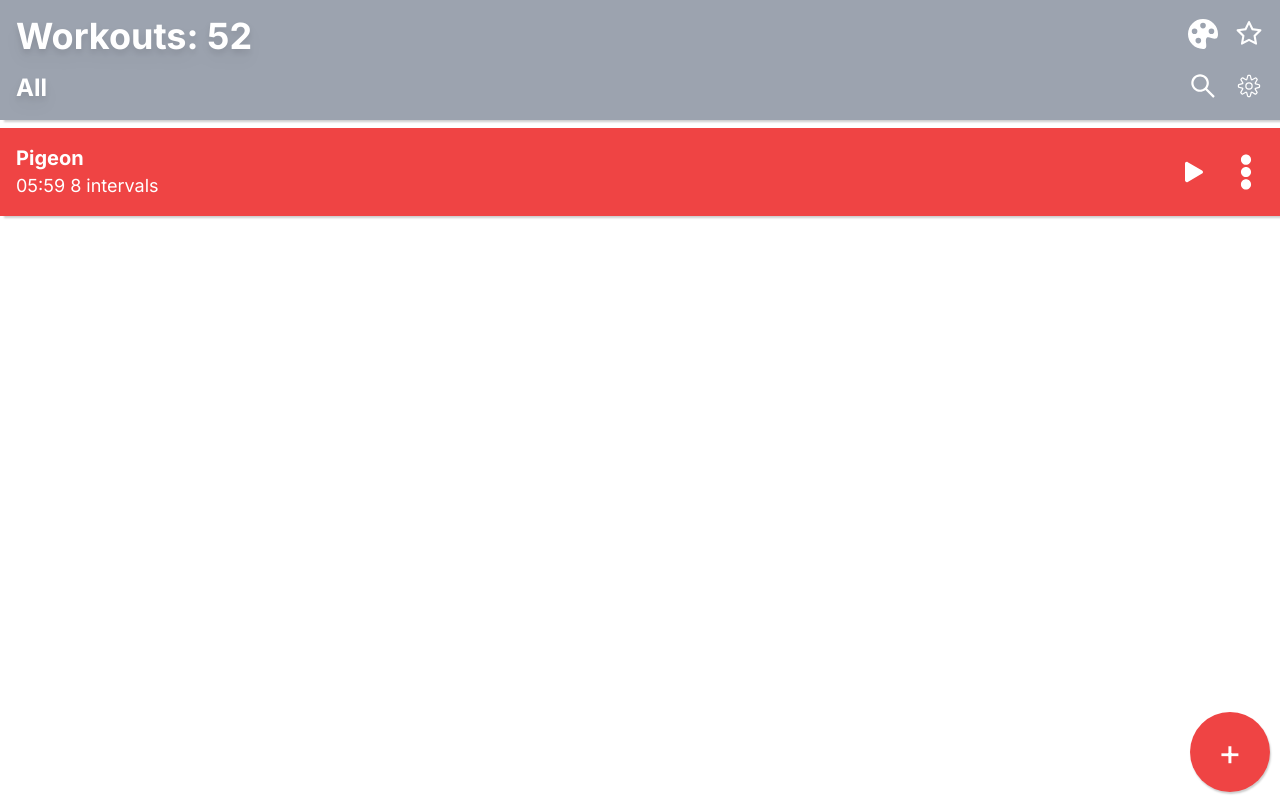
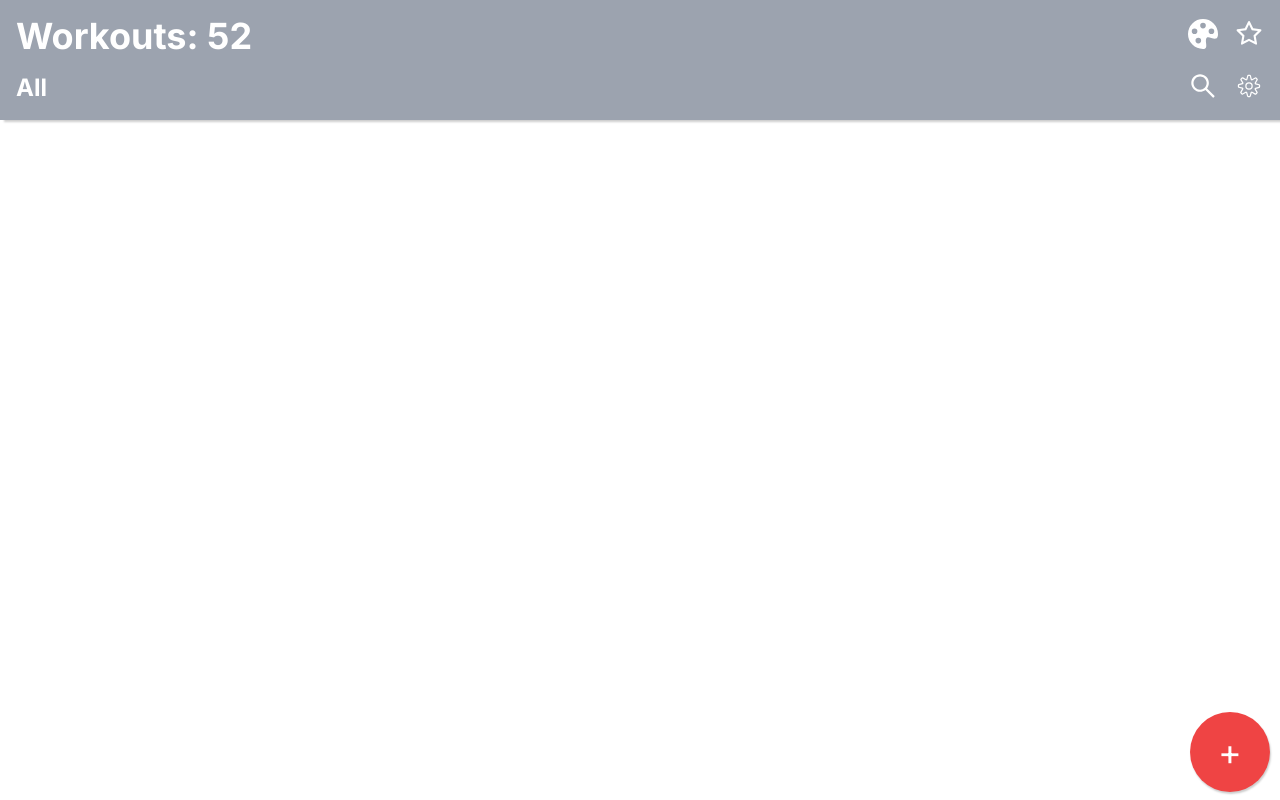
Before and after one commit to Lewisjohnward/tabata-timer, a Next.js app: page / in a window 1280 px wide. Built offline with nearby package versions, Linux system fonts and the light colour scheme.

Commit message:
able to add workout from created workouts

```diff
--- a/package.json
+++ b/package.json
@@ -19,7 +19,8 @@
     "react-dom": "18.2.0",
     "react-icons": "^4.10.1",
     "tailwindcss": "3.3.3",
-    "typescript": "5.1.6"
+    "typescript": "5.1.6",
+    "uuidv4": "^6.2.13"
   },
   "devDependencies": {
     "@types/react-dom": "^18.2.7",
--- a/src/app/components/header.tsx
+++ b/src/app/components/header.tsx
@@ -13,8 +13,8 @@ const Header = () => {
   return (
     <div className="flex justify-between gap-4 bg-gray-400 p-4 text-white font-bold shadow-[4px_2px_2px_0px_rgba(0,0,0,0.2)]">
       <div className="space-y-4">
-        <h1 className="text-4xl drop-shadow-lg">Workouts: 52</h1>
-        <h2 className="text-2xl drop-shadow-lg">All</h2>
+        <h1 className="text-4xl">Workouts: 52</h1>
+        <h2 className="text-2xl">All</h2>
       </div>
       <div className="grid grid-cols-2 gap-4 text-3xl">
         {IconArr.map((d) => (
--- /dev/null
+++ b/src/app/helpers/calculateTotalTime.tsx
@@ -0,0 +1,19 @@
+type Workout = {
+  prepare?: number;
+  work?: number;
+  rest?: number;
+  cooldown?: number;
+}[];
+
+const calculateTotalTime = (arr: Workout) => {
+  let total = 0;
+  arr.forEach((d) => {
+    const key = Object.keys(d)[0];
+    const val = d[key as keyof typeof d];
+    if (val != undefined) total += val;
+  });
+
+  return total;
+};
+
+export default calculateTotalTime;
--- /dev/null
+++ b/src/app/helpers/generateArray.tsx
@@ -0,0 +1,23 @@
+const generateArray = (
+  prepare: number,
+  work: number,
+  rest: number,
+  cycles: number,
+  sets: number,
+  restBetweenSets: number,
+  cooldown: number
+) => {
+  const arr = [];
+  if (prepare != 0) arr.push({ prepare });
+  for (let set = 1; set <= sets; set++) {
+    for (let cycle = 1; cycle <= cycles; cycle++) {
+      arr.push({ work });
+      if (cycle == cycles && set == sets && rest != 0) arr.push({ rest });
+      if (restBetweenSets && set != sets) arr.push({ restBetweenSets });
+    }
+  }
+  if (cooldown != 0) arr.push({ cooldown });
+  return arr;
+};
+
+export default generateArray;
--- a/src/app/hooks/useWorkout.tsx
+++ b/src/app/hooks/useWorkout.tsx
@@ -3,6 +3,8 @@ import { useEffect, useState } from "react";
 import generateSummary from "../helpers/generateSummary";
 import calculateIntervals from "../helpers/calculateIntervals";
 import { SummaryType } from "../components/types";
+import calculateTotalTime from "../helpers/calculateTotalTime";
+import generateArray from "../helpers/generateArray";
 
 const useCreateWorkout = () => {
   const [title, setTitle] = useState("Bicep curls");
@@ -13,18 +15,21 @@ const useCreateWorkout = () => {
   const [sets, setSets] = useState(1);
   const [restBetweenSets, setRestBetweenSets] = useState(0);
   const [cooldown, setCooldown] = useState(0);
-  //const [totalTime, setTotalTime] = useState(0)
+  const [totalTime, setTotalTime] = useState<number>();
   const [intervals, setIntervals] = useState(0);
   const [summary, setSummary] = useState<SummaryType[]>([]);
 
   useEffect(() => {
-    const totalIntervals = calculateIntervals(
+    const arr = generateArray(
       prepare,
+      work,
       rest,
-      cooldown,
       cycles,
-      sets
+      sets,
+      restBetweenSets,
+      cooldown
     );
+    setIntervals(calculateIntervals(arr));
     setSummary(
       generateSummary(
         prepare,
@@ -36,17 +41,12 @@ const useCreateWorkout = () => {
         cooldown
       )
     );
-
-    setIntervals(totalIntervals);
-  }, [prepare, work, rest, cycles, sets, rest, cooldown]);
+    setTotalTime(calculateTotalTime(arr));
+  }, [prepare, work, rest, cycles, sets, rest, cooldown, restBetweenSets]);
 
   useEffect(() => {
     console.log(summary);
   }, [summary]);
-
-  const generateArray = () => {
-    console.log(summary);
-  };
 
   return {
     title,
@@ -66,7 +66,8 @@ const useCreateWorkout = () => {
     cooldown,
     setCooldown,
     intervals,
-    generateArray,
+    totalTime,
+    summary,
   };
 };
 
--- a/src/app/page.tsx
+++ b/src/app/page.tsx
@@ -1,20 +1,27 @@
 "use client";
 import { useState } from "react";
+import ActiveWorkout from "./pages/activeWorkout";
 import AddWorkout from "./pages/addWorkout";
 import Home from "./pages/home";
-import Workout from "./pages/workout";
+import { Workout } from "./types/Workout";
 
 export default function Page() {
   const [view, setView] = useState("home");
+  const [workouts, setWorkouts] = useState<never | Workout[]>([]);
+  const [activeWorkout, setActiveWorkout] = useState<Workout>();
 
   return (
     <main className="relative min-h-full">
       {view == "home" ? (
-        <Home setView={setView} />
+        <Home
+          setView={setView}
+          workouts={workouts}
+          setActiveWorkout={setActiveWorkout}
+        />
       ) : view == "addworkout" ? (
-        <AddWorkout setView={setView} />
+        <AddWorkout setView={setView} setWorkouts={setWorkouts} />
       ) : view == "workout" ? (
-        <Workout setView={setView} />
+        <ActiveWorkout setView={setView} activeWorkout={activeWorkout} />
       ) : null}
     </main>
   );
--- a/src/app/pages/workout.tsx
+++ b/src/app/pages/activeWorkout.tsx
@@ -1,35 +1,15 @@
 "use client";
 import clsx from "clsx";
-import { useEffect, useState } from "react";
+import { SetStateAction, useEffect, useState } from "react";
 import { AiFillLock, AiFillUnlock } from "react-icons/ai";
 import { BsFillPlayFill, BsFillPauseFill } from "react-icons/bs";
-import { HomeProps } from "../components/types";
+import generateArray from "../helpers/generateArray";
+import { Workout } from "../types/Workout";
 
-type Workout = {
-  prepare?: number;
-  work?: number;
-  rest?: number;
-  cooldown?: number;
-}[];
-
-const workout: Workout = [
-  { prepare: 10 },
-  { work: 25 },
-  { rest: 60 },
-  { work: 60 },
-  { rest: 25 },
-  { work: 60 },
-  { rest: 25 },
-  { work: 60 },
-  { rest: 25 },
-  { work: 60 },
-  { rest: 25 },
-  { work: 60 },
-  { rest: 25 },
-  { work: 60 },
-  { rest: 25 },
-  { cooldown: 5 },
-];
+type Props = {
+  setView: React.Dispatch<SetStateAction<string>>;
+  activeWorkout: Workout;
+};
 
 const getIntervalDetails = (interval: {
   prepare?: number;
@@ -41,12 +21,23 @@ const getIntervalDetails = (interval: {
   return { time: interval[key as keyof typeof interval], intervalType: key };
 };
 
-const Workout = ({ setView }: HomeProps) => {
+const ActiveWorkout = ({ setView, activeWorkout }: Props) => {
+  console.log(activeWorkout);
+  const intervalArray = generateArray(
+    activeWorkout.prepare,
+    activeWorkout.work,
+    activeWorkout.rest,
+    activeWorkout.cycles,
+    activeWorkout.sets,
+    activeWorkout.restBetweenSets,
+    activeWorkout.cooldown
+  );
+
   const [locked, setLocked] = useState(false);
   const [running, setRunning] = useState(false);
   const [intervalPosition, setIntervalPosition] = useState(0);
   const [currentInterval, setCurrentInterval] = useState(
-    getIntervalDetails(workout[intervalPosition])
+    getIntervalDetails(intervalArray[intervalPosition])
   );
 
   const stopTimer = () => {
@@ -60,18 +51,18 @@ const Workout = ({ setView }: HomeProps) => {
     if (time != 0) {
       return setCurrentInterval({ intervalType, time });
     }
-    if (intervalPosition + 1 == workout.length) {
+    if (intervalPosition + 1 == intervalArray.length) {
       setCurrentInterval({ intervalType, time });
       return stopTimer();
     } else {
       let newPosition = intervalPosition + 1;
-      setCurrentInterval(getIntervalDetails(workout[newPosition]));
+      setCurrentInterval(getIntervalDetails(intervalArray[newPosition]));
       setIntervalPosition(newPosition);
     }
   };
 
   const handleChangeInterval = (position: number) => {
-    setCurrentInterval(getIntervalDetails(workout[position]));
+    setCurrentInterval(getIntervalDetails(intervalArray[position]));
     setIntervalPosition(position);
   };
 
@@ -113,7 +104,7 @@ const Workout = ({ setView }: HomeProps) => {
       </div>
 
       <div className="h-[280px] md:h-[400px] overflow-scroll">
-        {workout.map((d, i) => {
+        {intervalArray.map((d, i) => {
           const { intervalType, time } = getIntervalDetails(d);
           return (
             <div
@@ -143,4 +134,4 @@ const Workout = ({ setView }: HomeProps) => {
   );
 };
 
-export default Workout;
+export default ActiveWorkout;
--- a/src/app/pages/addWorkout.tsx
+++ b/src/app/pages/addWorkout.tsx
@@ -1,5 +1,5 @@
 "use client";
-import { useState } from "react";
+import { SetStateAction, useState } from "react";
 import { AiOutlineClose, AiFillEye } from "react-icons/ai";
 import {
   BsFillPaletteFill,
@@ -12,12 +12,18 @@ import { GiWeightLiftingUp, GiSofa } from "react-icons/gi";
 import { RxSpaceBetweenHorizontally } from "react-icons/rx";
 import { MdTitle } from "react-icons/md";
 import { TiTick } from "react-icons/ti";
-import { HomeProps } from "../components/types";
 import Input, { TextInput } from "../components/input";
 import Modal from "../components/modal";
 import useCreateWorkout from "../hooks/useWorkout";
+import { v4 as uuidv4 } from "uuid";
+import { Workout } from "../types/Workout";
 
-const AddWorkout = ({ setView }: HomeProps) => {
+type Props = {
+  setView: React.Dispatch<SetStateAction<string>>;
+  setWorkouts: React.Dispatch<SetStateAction<Workout[]>>;
+};
+
+const AddWorkout = ({ setView, setWorkouts }: Props) => {
   const {
     title,
     setTitle,
@@ -36,11 +42,28 @@ const AddWorkout = ({ setView }: HomeProps) => {
     cooldown,
     setCooldown,
     intervals,
+    totalTime,
   } = useCreateWorkout();
+
   const [summaryVisible, setSummaryVisible] = useState(false);
   const [paletteVisible, setPaletteVisible] = useState(false);
+
   const handleCreateWorkout = () => {
-    /* Need to add logic to add workout to global state */
+    const workoutObj = {
+      id: uuidv4(),
+      title,
+      color: "#f58142",
+      totalTime: totalTime == undefined ? 0 : totalTime,
+      intervals,
+      prepare,
+      work,
+      rest,
+      cycles,
+      sets,
+      restBetweenSets,
+      cooldown,
+    };
+    setWorkouts((prev) => [...prev, workoutObj]);
     setView("home");
   };
 
@@ -74,7 +97,7 @@ const AddWorkout = ({ setView }: HomeProps) => {
               </div>
             </div>
             <p className="text-center text-2xl">
-              {`3:0. ${intervals} intervals`}
+              {`${totalTime}. ${intervals} intervals`}
             </p>
           </div>
         </div>
--- a/src/app/pages/home.tsx
+++ b/src/app/pages/home.tsx
@@ -1,16 +1,29 @@
+import { SetStateAction } from "react";
 import { BsFillPlayFill } from "react-icons/bs";
 import { FaEllipsisV } from "react-icons/fa";
-import { HomeProps } from "../components/types";
 import AddIcon from "../components/addIcon";
 import Header from "../components/header";
-import { SetStateAction } from "react";
+import { Workout as WorkoutType } from "../types/Workout";
 
-const Home = ({ setView }: HomeProps) => {
+type HomeProps = {
+  setView: React.Dispatch<SetStateAction<string>>;
+  setActiveWorkout: React.Dispatch<SetStateAction<WorkoutType | undefined>>;
+  workouts: WorkoutType[];
+};
+
+const Home = ({ setView, workouts, setActiveWorkout }: HomeProps) => {
   return (
     <>
       <Header />
       <div className="py-2 space-y-2">
-        <Workout setView={setView} />
+        {workouts.map((workout) => (
+          <Workout
+            key={workout.id}
+            setView={setView}
+            workout={workout}
+            setActiveWorkout={setActiveWorkout}
+          />
+        ))}
       </div>
       <AddIcon setView={setView} />
     </>
@@ -19,28 +32,34 @@ const Home = ({ setView }: HomeProps) => {
 
 type Props = {
   setView: React.Dispatch<SetStateAction<string>>;
+  setActiveWorkout: React.Dispatch<SetStateAction<WorkoutType | undefined>>;
+  workout: WorkoutType;
 };
 
-const Workout = ({ setView }: Props) => {
-  const name = "Pigeon";
-  const time = "05:59";
-  const intervals = 8;
-
+const Workout = ({ setView, workout, setActiveWorkout }: Props) => {
   const openMenu = () => {
     console.log("open menu");
   };
 
+  const handleActivateWorkout = () => {
+    setView("workout");
+    setActiveWorkout(workout);
+  };
+
   return (
-    <div className="flex space-between p-4 bg-red-500 text-white shadow-[4px_2px_2px_0px_rgba(0,0,0,0.2)]">
+    <div
+      className="flex space-between p-4 bg-red-500 text-white shadow-[4px_2px_2px_0px_rgba(0,0,0,0.2)]"
+      style={{ backgroundColor: `${workout.color}` }}
+    >
       <div>
-        <h3 className="font-bold text-xl">{name}</h3>
+        <h3 className="font-bold text-xl">{workout.title}</h3>
         <p className="text-lg">
-          {time} {intervals} intervals
+          {workout.totalTime} {workout.intervals} intervals
         </p>
       </div>
       <div className="flex-grow flex justify-end gap-4 text-2xl [&>button]:text-4xl">
         <button>
-          <BsFillPlayFill onClick={() => setView("workout")} />
+          <BsFillPlayFill onClick={handleActivateWorkout} />
         </button>
         <button>
           <FaEllipsisV onClick={openMenu} />
--- /dev/null
+++ b/src/app/types/Workout.tsx
@@ -0,0 +1,14 @@
+export type Workout = {
+  id: string;
+  title: string;
+  totalTime: number;
+  intervals: number;
+  color: string;
+  prepare: number;
+  work: number;
+  rest: number;
+  cycles: number;
+  sets: number;
+  restBetweenSets: number;
+  cooldown: number;
+};
```
Also changed, not shown: src/app/helpers/calculateIntervals.tsx (+8 -23 lines), 1 other file (tests, documents, lock files or other folders).
